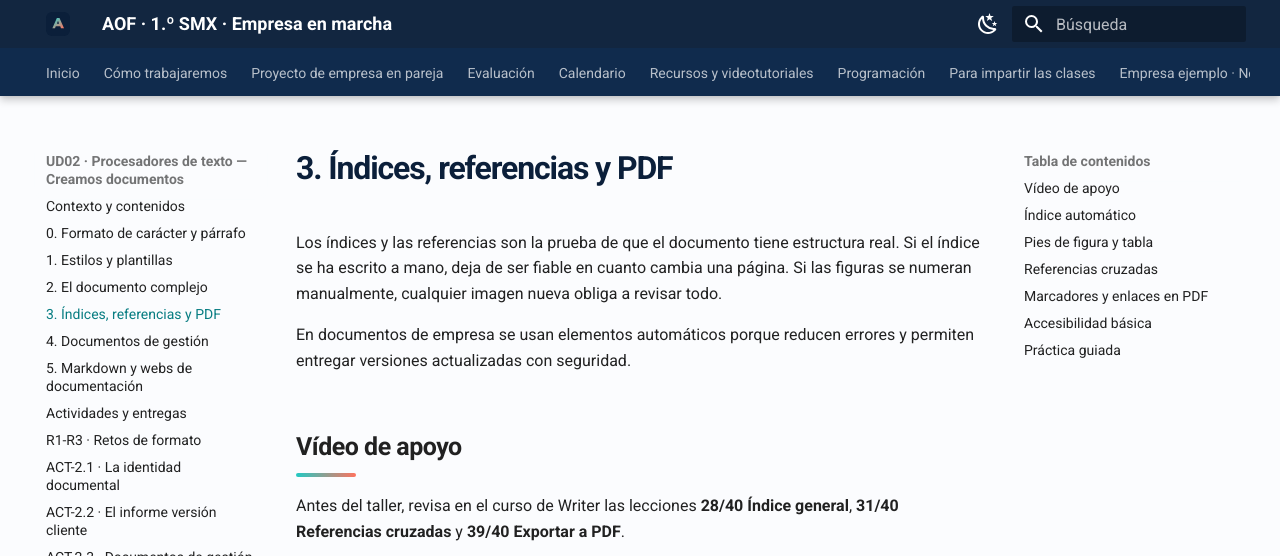
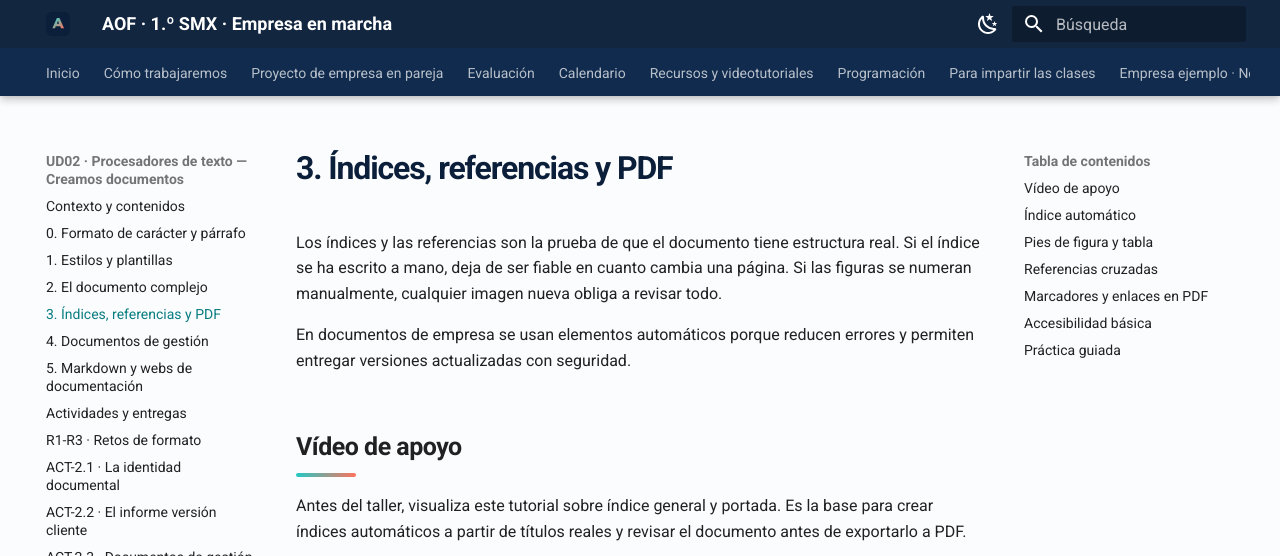
Before and after one commit to davidmolinafernadez/SMX_MEDIO_AOF, an MkDocs documentation site: the page built from .site-src/unidades/ud02-teoria-3.md, in a window 1280 px wide and 900 px high, cut to the strip 0-556 px from the top of the window. Built offline with MkDocs 1.6.1 and Material for MkDocs 9.7.7, drawn with Linux system fonts in a browser that asks for light colours.

```diff
--- a/.site-src/unidades/ud02-teoria-3.md
+++ b/.site-src/unidades/ud02-teoria-3.md
@@ -6,9 +6,9 @@ En documentos de empresa se usan elementos automáticos porque reducen errores y
 
 ## Vídeo de apoyo
 
-Antes del taller, revisa en el curso de Writer las lecciones **28/40 Índice general**, **31/40 Referencias cruzadas** y **39/40 Exportar a PDF**.
+Antes del taller, visualiza este tutorial sobre índice general y portada. Es la base para crear índices automáticos a partir de títulos reales y revisar el documento antes de exportarlo a PDF.
 
-<iframe width="100%" height="420" src="https://www.youtube.com/embed/17qiQOzf4GU" title="Curso LibreOffice Writer - índice de 40 tutoriales en castellano" frameborder="0" allowfullscreen></iframe>
+<iframe width="100%" height="420" src="https://www.youtube.com/embed/ESb8OTWVPZ0" title="Tutorial LibreOffice Writer - Insertar índice general y página de portada" frameborder="0" allowfullscreen></iframe>
 
 Mientras lo ves, anota:
 
```
Also changed, not shown: .site-src/unidades/ud02-teoria-2.md (+2 -2 lines), .site-src/unidades/ud2.md (+2 -2 lines).
